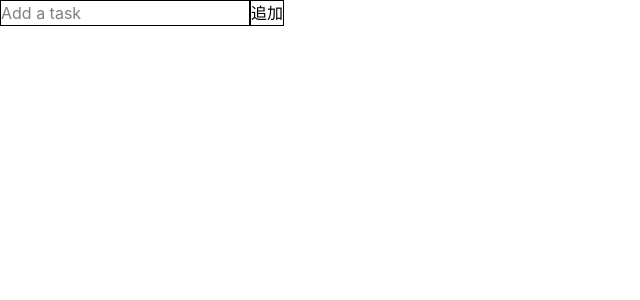
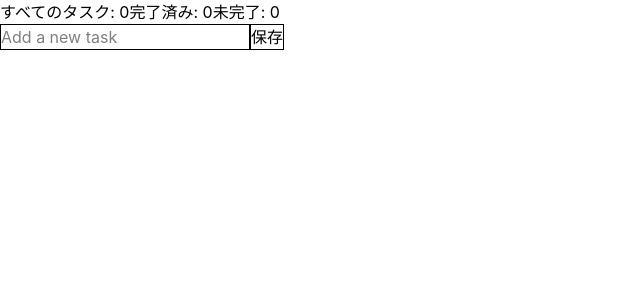
Before and after one commit to lokusuke/react_todo_list, a React (Vite) app: page / in a window 1280 px wide. Shown: the top 300 px of the page, without its empty margins (0-640 px from the left). Built offline with nearby package versions, Linux system fonts and the light colour scheme.

Commit message:
useState, useRef, useEffectを使用したToDoアプリ完了

```diff
--- a/src/components/TodoInput.jsx
+++ b/src/components/TodoInput.jsx
@@ -1,16 +1,12 @@
-import { useState } from "react";
+import { useRef } from "react";
 
 export const TodoInput = ({ addTodo }) => {
-  const [text, setText] = useState("");
-
-  const addText = (e) => {
-    setText(e.target.value);
-    // console.log(e.target.value);
-  };
+  const inputRef = useRef(null);
 
   const onSubmit = (e) => {
     e.preventDefault();
-    addTodo(text);
+    addTodo(inputRef.current.value);
+    inputRef.current.value = "";
   };
 
   console.log("TodoInput Rendering");
@@ -20,14 +16,13 @@ export const TodoInput = ({ addTodo }) => {
       <div className="flex">
         <form onSubmit={onSubmit}>
           <input
-            placeholder="Add a task"
+            placeholder="Add a new task"
             className="border"
             type="text"
-            value={text}
-            onChange={addText}
+            ref={inputRef}
           />
           <button className="border" type="submit">
-            追加
+            保存
           </button>
         </form>
       </div>
--- /dev/null
+++ b/src/components/TodoItem.jsx
@@ -0,0 +1,54 @@
+import { useEffect, useRef, useState } from "react";
+
+export const TodoItem = ({ todo, updateTodo, updateCheckBox, deleteTodo }) => {
+  // Hooks
+  const inputRef = useRef(null);
+  const [isEditing, setIsEditing] = useState(false);
+
+  // after mount
+  useEffect(() => {
+    if (isEditing) {
+      inputRef.current.focus();
+    }
+  }, [isEditing]);
+
+  // form
+  const onSubmit = (todo, e) => {
+    e.preventDefault();
+    setIsEditing(!isEditing);
+    updateTodo(todo.id, inputRef.current.value);
+    inputRef.current.value = "";
+  };
+
+  return (
+    <li>
+      {isEditing ? (
+        <form onSubmit={(e) => onSubmit(todo, e)}>
+          <input
+            className="border-indigo-500 border-2"
+            ref={inputRef}
+            defaultValue={todo.content}
+          />
+          <span>[{todo.content}]</span>
+          <button type="submit">保存</button>
+        </form>
+      ) : (
+        <>
+          <input type="checkbox" onChange={(e) => updateCheckBox(todo.id, e)} />
+          <span>{todo.content}</span>
+          <button
+            className="border"
+            onClick={() => {
+              setIsEditing(!isEditing);
+            }}
+          >
+            編集
+          </button>
+          <button className="border" onClick={() => deleteTodo(todo.id)}>
+            削除
+          </button>
+        </>
+      )}
+    </li>
+  );
+};
--- a/src/components/TodoList.jsx
+++ b/src/components/TodoList.jsx
@@ -1,38 +1,91 @@
 import { useState } from "react";
 import { TodoInput } from "./TodoInput";
+import { TodoItem } from "./TodoItem";
 
 export const TodoList = () => {
   const [todoList, setTodoList] = useState([]);
 
-  const addTodo = (content) => {
+  // タスク追加関数
+  const addTodo = (text) => {
+    if (!text.trim()) {
+      alert("ToDoを入力してください!");
+      return;
+    }
+
     const newTodoList = [
       ...todoList,
-      { id: crypto.randomUUID(), created_at: Date.now(), content: content },
+      {
+        id: crypto.randomUUID(), // タスクID
+        created_at: Date.now(), // 作成時間
+        content: text, // Todoの内容
+        // isEditing: false, // 編集中であるか否か -> TodoItemコンポーネントで吸収
+        isCompleted: false, // 完了か
+      },
     ];
     setTodoList(newTodoList);
-    console.log(newTodoList);
   };
 
+  // タスク削除関数
   const deleteTodo = (id) => {
+    // ブラウザの確認機能を使用
+    if (!confirm("本当によろしいですか？")) {
+      return;
+    }
+
+    // 削除対象のid以外で新しい配列を再生成
     const newTodoList = todoList.filter((todo) => todo.id !== id);
     setTodoList(newTodoList);
   };
+
+  // タスク更新関数
+  const updateTodo = (id, text) => {
+    if (!text.trim()) {
+      alert("ToDoを入力してください!");
+      return;
+    }
+
+    const newTodoList = todoList.map((todo) =>
+      todo.id === id ? { ...todo, content: text } : todo,
+    );
+    setTodoList(newTodoList);
+  };
+
+  // チェックボックス更新関数
+  const updateCheckBox = (id, e) => {
+    const newTodoList = todoList.map((todo) =>
+      todo.id === id ? { ...todo, isCompleted: e.target.checked } : todo,
+    );
+    setTodoList(newTodoList);
+  };
+
+  // 完了済みタスクのカウント関数
+  const CompletedTodo = todoList.reduce((count, todo) => {
+    return todo.isCompleted ? count + 1 : count;
+  }, 0);
 
   console.log("TodoList Rendering");
 
   return (
     <div className="m-auto">
+      <div>
+        <span>すべてのタスク: {todoList.length}</span>
+        <span>完了済み: {CompletedTodo}</span>
+        <span>未完了: {todoList.length - CompletedTodo}</span>
+      </div>
       <TodoInput addTodo={addTodo} />
-      <ul className="list-none">
-        {todoList.map((todo) => (
-          <li key={todo.id}>
-            {todo.content}
-            <button className="border" onClick={() => deleteTodo(todo.id)}>
-              削除
-            </button>
-          </li>
-        ))}
-      </ul>
+      <div>
+        <ul className="list-none">
+          {todoList.map((todo) => (
+            <TodoItem
+              key={todo.id}
+              todo={todo}
+              updateTodo={updateTodo}
+              updateCheckBox={updateCheckBox}
+              deleteTodo={deleteTodo}
+            />
+          ))}
+        </ul>
+      </div>
     </div>
   );
 };
```
Also changed, not shown: 1 other file (tests, documents, lock files or other folders).
